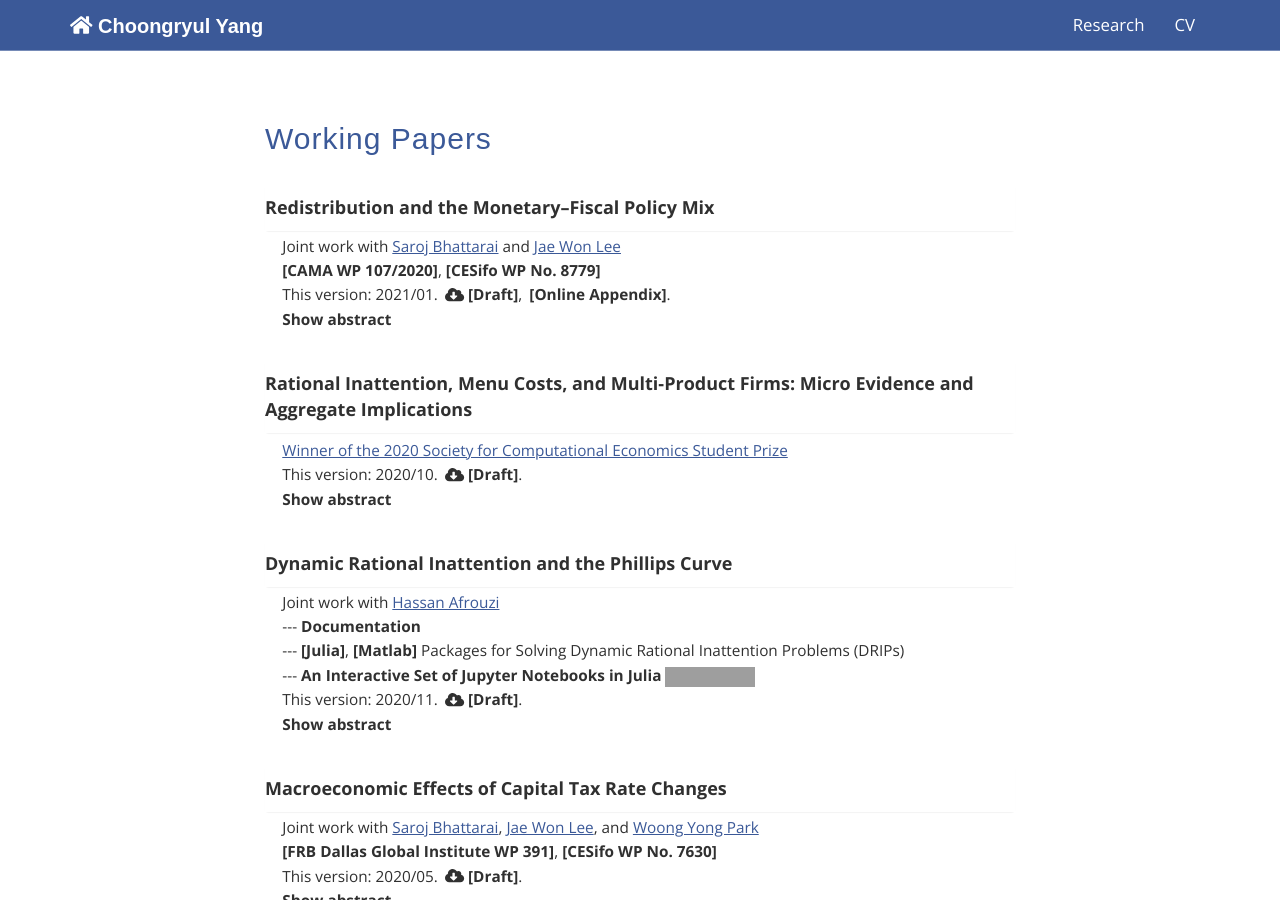
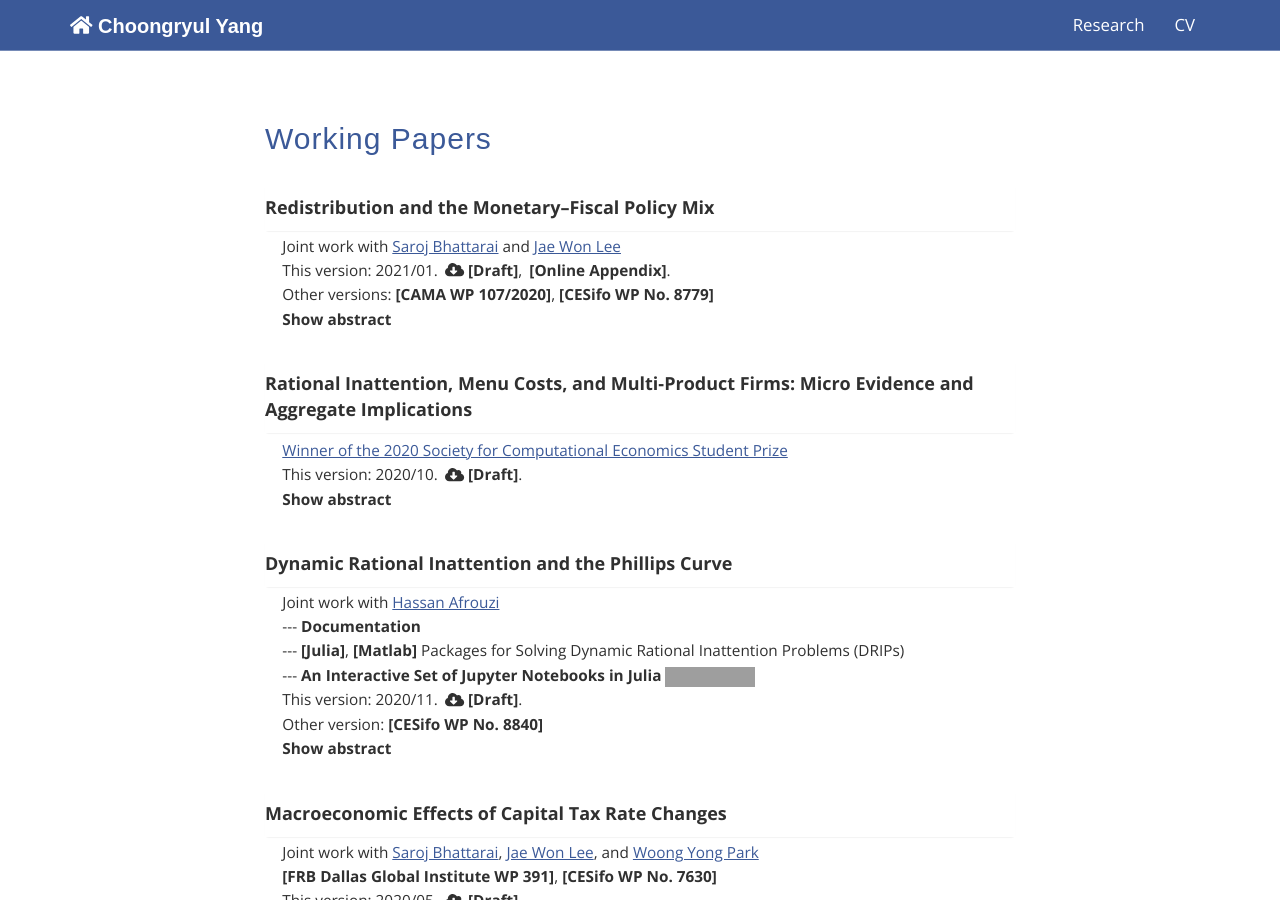
Before and after one commit to choongryulyang/choongryulyang.github.io, a Jekyll site: the page built from index.html, in a window 1280 px wide and 900 px high, scrolled down 1117 px. Built offline with Jekyll 4.4.1, drawn with Linux system fonts in a browser that asks for light colours; grey boxes are pictures that could not be loaded.

Commit message:
Update index.html

```diff
--- a/index.html
+++ b/index.html
@@ -166,18 +166,19 @@ title: Choongryul Yang
 						-->
 
 						<p style="margin-bottom:0px; font-size: 11.5pt">
-						<a class="two" href="https://cama.crawford.anu.edu.au/publication/cama-working-paper-series/18217/redistribution-and-monetary-fiscal-policy-mix" target="_blank" onclick="ga('send','event','BLY CAMA Version', 'Click', 'Design')">
-						<b>[CAMA WP 107/2020]</b></a>,
-						<a class="two" href="https://www.cesifo.org/en/publikationen/2020/working-paper/redistribution-and-monetary-fiscal-policy-mix" target="_blank" onclick="ga('send','event','BLY CESifo', 'Click', 'Design')">
-						<b>[CESifo WP No. 8779]</b></a>
-						</p>
-						<p style="margin-bottom:0px; font-size: 11.5pt">
 						<a style="color: #303030">
 						This version: 2021/01.
 						<a class="two" style="margin-left: 0.2em" href="research/BLY_FTPL.pdf" target="_blank" onclick="ga('send','event','BLY Draft', 'Click', 'Design')">
 						<i class="fas fa-cloud-download-alt" ></i> <b>[Draft]</b>,</a>
 						<a class="two" style="margin-left: 0.2em" href="research/BLY_FTPL_Appendix.pdf" target="_blank" onclick="ga('send','event','BLY Appendix', 'Click', 'Design')">
 						<b>[Online Appendix]</b>.</a>
+						</p>
+						<p style="margin-bottom:0px; font-size: 11.5pt">
+						Other versions:
+						<a class="two" href="https://cama.crawford.anu.edu.au/publication/cama-working-paper-series/18217/redistribution-and-monetary-fiscal-policy-mix" target="_blank" onclick="ga('send','event','BLY CAMA Version', 'Click', 'Design')">
+						<b>[CAMA WP 107/2020]</b></a>,
+						<a class="two" href="https://www.cesifo.org/en/publikationen/2020/working-paper/redistribution-and-monetary-fiscal-policy-mix" target="_blank" onclick="ga('send','event','BLY CESifo', 'Click', 'Design')">
+						<b>[CESifo WP No. 8779]</b></a>
 						</p>
 
 						<p style="margin-bottom:0px; font-size: 11.5pt">
@@ -328,9 +329,13 @@ title: Choongryul Yang
 						<p style="margin-bottom:0px; font-size: 11.5pt">
 						<a style="color: #303030">
 						This version: 2020/11.
-
 						<a class="two" style="margin-left: 0.2em" href="research/dynamic_inattention.pdf" target="_blank" onclick="ga('send','event','AY Draft', 'Click', 'Design')">
 						<i class="fas fa-cloud-download-alt" ></i> <b>[Draft]</b>.</a>
+						</p>
+						<p style="margin-bottom:0px; font-size: 11.5pt">
+						Other version:
+						<a class="two" href="https://www.cesifo.org/en/publikationen/2021/working-paper/dynamic-rational-inattention-and-phillips-curve" target="_blank" onclick="ga('send','event','AY CESifo', 'Click', 'Design')">
+						<b>[CESifo WP No. 8840]</b></a>
 						</p>
 
 						<p style="margin-bottom:0px; font-size: 11.5pt">
```
